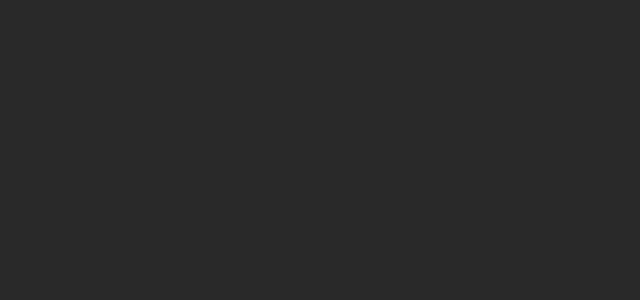
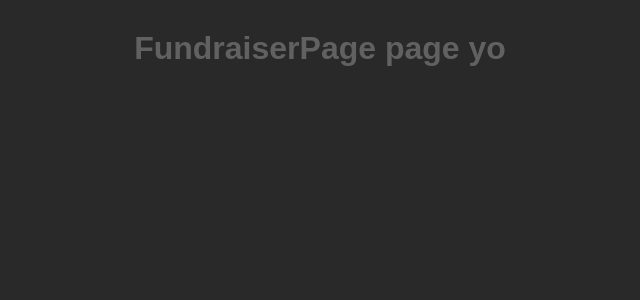
Before and after one commit to grilled-swampert/below-the-waves, a React (Create React App) app in the folder frontend/: page /fundraiser in a window 1280 px wide. Before the commit this address had no page. Shown: the top 300 px of the page, without its empty margins (320-960 px from the left). Built offline with nearby package versions, Linux system fonts and the light colour scheme; a web font is replaced by a local one.

Commit message:
newroutes

```diff
--- a/frontend/src/App.js
+++ b/frontend/src/App.js
@@ -5,11 +5,10 @@ import { BrowserRouter, Route, Routes } from 'react-router-dom';
 import HomePage from './pages/home/homePage';
 import NewsPage from './pages/news/newsPage';
 import DonatePage from './pages/donate/donatePage';
-import MysteriesPage from './pages/mysteries/mysteriesPage';
 import WikiPage from './pages/wiki/wikiPage';
-import GamePage from './pages/game/gamePage';
-import OverviewPage from './pages/overview/overviewPage';
 import Preloader from './pages/preloader/preloaderPage';
+import ContactPage from './pages/contact/contactPage';
+import FundraiserPage from './pages/fundraiser/fundraiserPage';
 
 function App() {
   return (
@@ -19,10 +18,9 @@ function App() {
         <Route path="/home" element={<HomePage />} />
         <Route path="/news" element={<NewsPage />} />
         <Route path="/donate" element={<DonatePage />} />
-        <Route path="/mysteries" element={<MysteriesPage />} />
+        <Route path="/fundraiser" element={<FundraiserPage />} />
         <Route path="/wiki" element={<WikiPage />} />
-        <Route path="/game" element={<GamePage />} />
-        <Route path="/overview" element={<OverviewPage />} />
+        <Route path="/contact" element={<ContactPage />} />
       </Routes>
     </BrowserRouter>
   );
--- /dev/null
+++ b/frontend/src/pages/contact/contactPage.js
@@ -0,0 +1,9 @@
+import React from 'react';
+
+const ContactPage = () => {
+    return (
+        <h1>donate page yo</h1>
+    );
+};
+
+export default ContactPage;
--- /dev/null
+++ b/frontend/src/pages/fundraiser/fundraiserPage.js
@@ -0,0 +1,9 @@
+import React from 'react';
+
+const FundraiserPage = () => {
+    return (
+        <h1>FundraiserPage page yo</h1>
+    );
+};
+
+export default FundraiserPage;
--- a/frontend/src/pages/mysteries/mysteriesPage.js
+++ /dev/null
@@ -1,9 +0,0 @@
-import React from 'react';
-
-const MysteriesPage = () => {
-    return (
-        <h1>Mysteries page yo</h1>
-    );
-};
-
-export default MysteriesPage;
--- a/frontend/src/pages/overview/overviewPage.js
+++ /dev/null
@@ -1,9 +0,0 @@
-import React from 'react';
-
-const OverviewPage = () => {
-    return (
-        <h1>overview page yo</h1>
-    );
-};
-
-export default OverviewPage;
```
Also changed, not shown: frontend/src/components/campaignElement/campaignElement.css (deleted), frontend/src/components/campaignElemetn/campaignElement.jsx (renamed from frontend/src/components/campaignElement/campaignElement.jsx).
